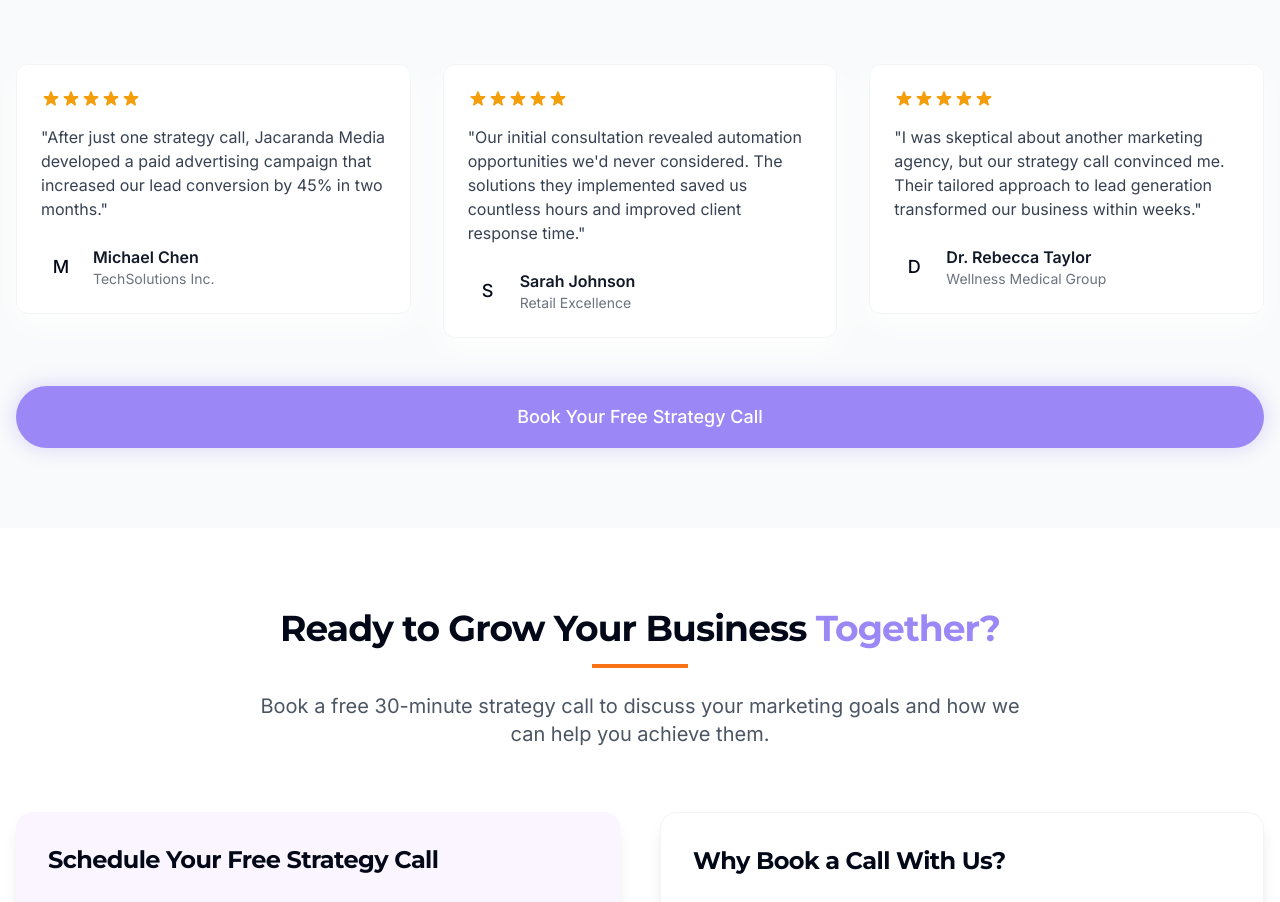
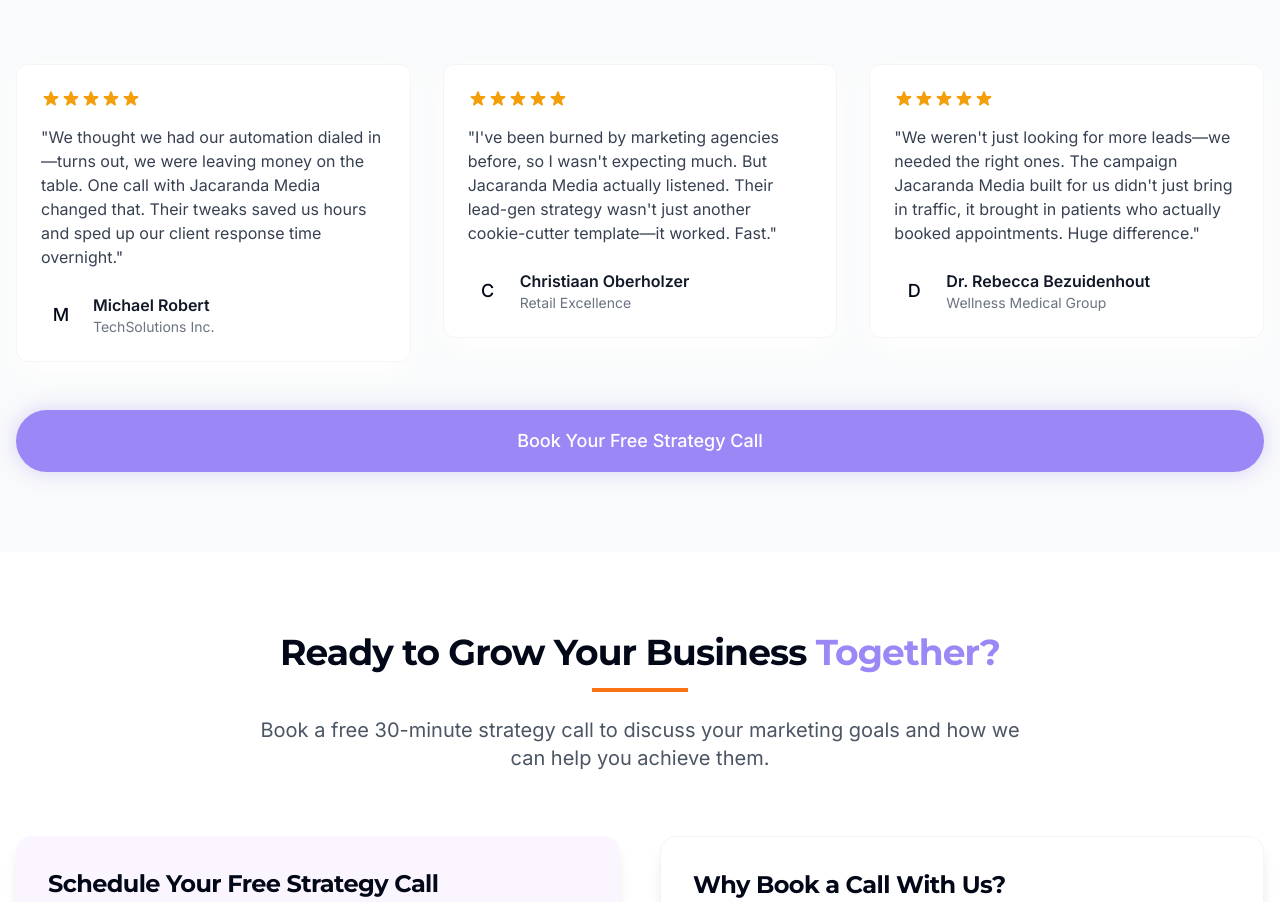
Before and after one commit to bully911210/jacarandamedia, a React (Vite) app: page / in a window 1280 px wide. Shown: the part 2942-3844 px from the top of the page. Built offline with nearby package versions, Linux system fonts and the light colour scheme.

Commit message:
Refactor: Update testimonial card content
Update the content of the testimonial cards with new quotes, authors, and company names.

```diff
--- a/src/components/Testimonials.tsx
+++ b/src/components/Testimonials.tsx
@@ -1,5 +1,5 @@
 
-import React, { useEffect, useRef } from 'react';
+import React, { useRef } from 'react';
 import TestimonialCard from './TestimonialCard';
 import AnimateOnScroll from './AnimateOnScroll';
 import CTAButton from './CTAButton';
@@ -23,8 +23,8 @@ const Testimonials: React.FC = () => {
         <div className="grid md:grid-cols-2 lg:grid-cols-3 gap-8">
           <AnimateOnScroll delay="delay-100">
             <TestimonialCard
-              quote="After just one strategy call, Jacaranda Media developed a paid advertising campaign that increased our lead conversion by 45% in two months."
-              author="Michael Chen"
+              quote="We thought we had our automation dialed in—turns out, we were leaving money on the table. One call with Jacaranda Media changed that. Their tweaks saved us hours and sped up our client response time overnight."
+              author="Michael Robert"
               company="TechSolutions Inc."
               rating={5}
             />
@@ -32,8 +32,8 @@ const Testimonials: React.FC = () => {
 
           <AnimateOnScroll delay="delay-200">
             <TestimonialCard
-              quote="Our initial consultation revealed automation opportunities we'd never considered. The solutions they implemented saved us countless hours and improved client response time."
-              author="Sarah Johnson"
+              quote="I've been burned by marketing agencies before, so I wasn't expecting much. But Jacaranda Media actually listened. Their lead-gen strategy wasn't just another cookie-cutter template—it worked. Fast."
+              author="Christiaan Oberholzer"
               company="Retail Excellence"
               rating={5}
             />
@@ -41,8 +41,8 @@ const Testimonials: React.FC = () => {
 
           <AnimateOnScroll delay="delay-300">
             <TestimonialCard
-              quote="I was skeptical about another marketing agency, but our strategy call convinced me. Their tailored approach to lead generation transformed our business within weeks."
-              author="Dr. Rebecca Taylor"
+              quote="We weren't just looking for more leads—we needed the right ones. The campaign Jacaranda Media built for us didn't just bring in traffic, it brought in patients who actually booked appointments. Huge difference."
+              author="Dr. Rebecca Bezuidenhout"
               company="Wellness Medical Group"
               rating={5}
             />
```
